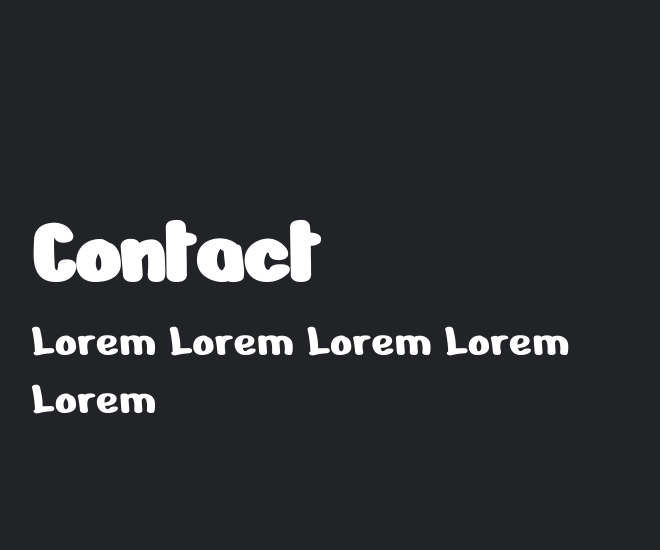
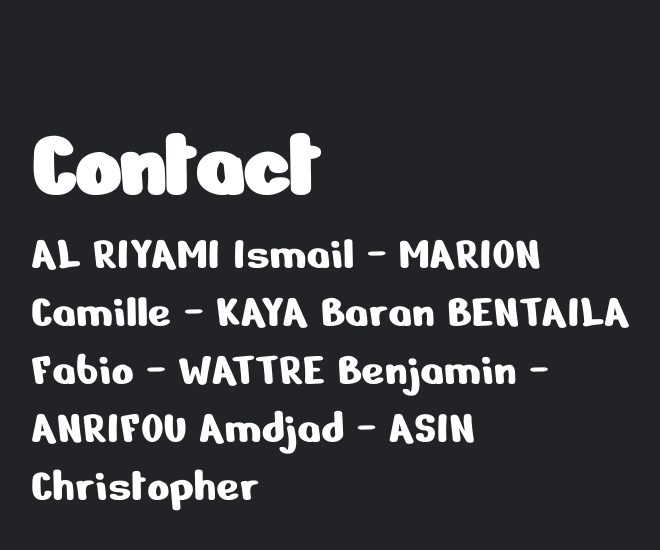
Before and after one commit to FabioBnt/TheEscapIST, a PHP site: page /Contact.php in a window 1280 px wide. Shown: the part 88-638 px from the top of the page, without its empty margins (289-949 px from the left). Run offline with PHP 8.4, Linux system fonts and the light colour scheme.

Commit message:
Update Contact.php

```diff
--- a/Contact.php
+++ b/Contact.php
@@ -31,7 +31,7 @@
     <div class="corp">
         <div>
             <h1>Contact</h1>
-            <p>Lorem Lorem Lorem Lorem Lorem</p>
+            <p>AL RIYAMI Ismail - MARION Camille - KAYA Baran  BENTAILA Fabio - WATTRE Benjamin - ANRIFOU Amdjad - ASIN Christopher</p>
 
         </div>
     </div>
```
